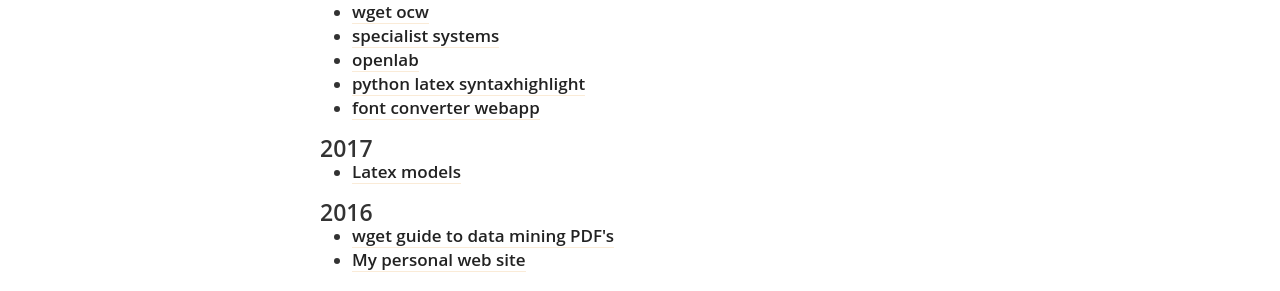
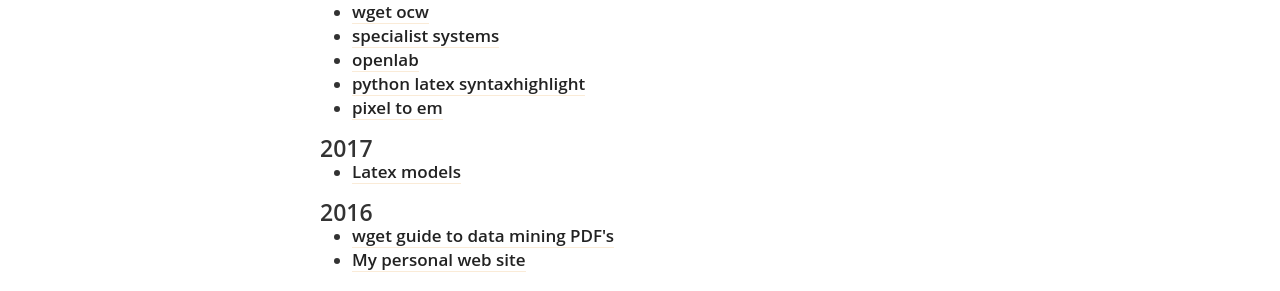
Before and after one commit to fcschmidt/fcschmidt.github.io, a Jekyll site: the page built from pages/projects.html, in a window 1280 px wide. Shown: the part 246-537 px from the top of the page. Built offline with Jekyll 4.4.1, drawn with Linux system fonts in a browser that asks for light colours; nearby versions of some CDN libraries.

Commit message:
Add New Project

```diff
--- a/_data/projects.yml
+++ b/_data/projects.yml
@@ -73,9 +73,9 @@
   site:
   year: current
 
-- name: font converter webapp
+- name: pixel to em
   description:
-  github_id: font-converter-webapp
+  github_id: pixel-to-em
   bitbucket_id:
   site:
   year: current
```
